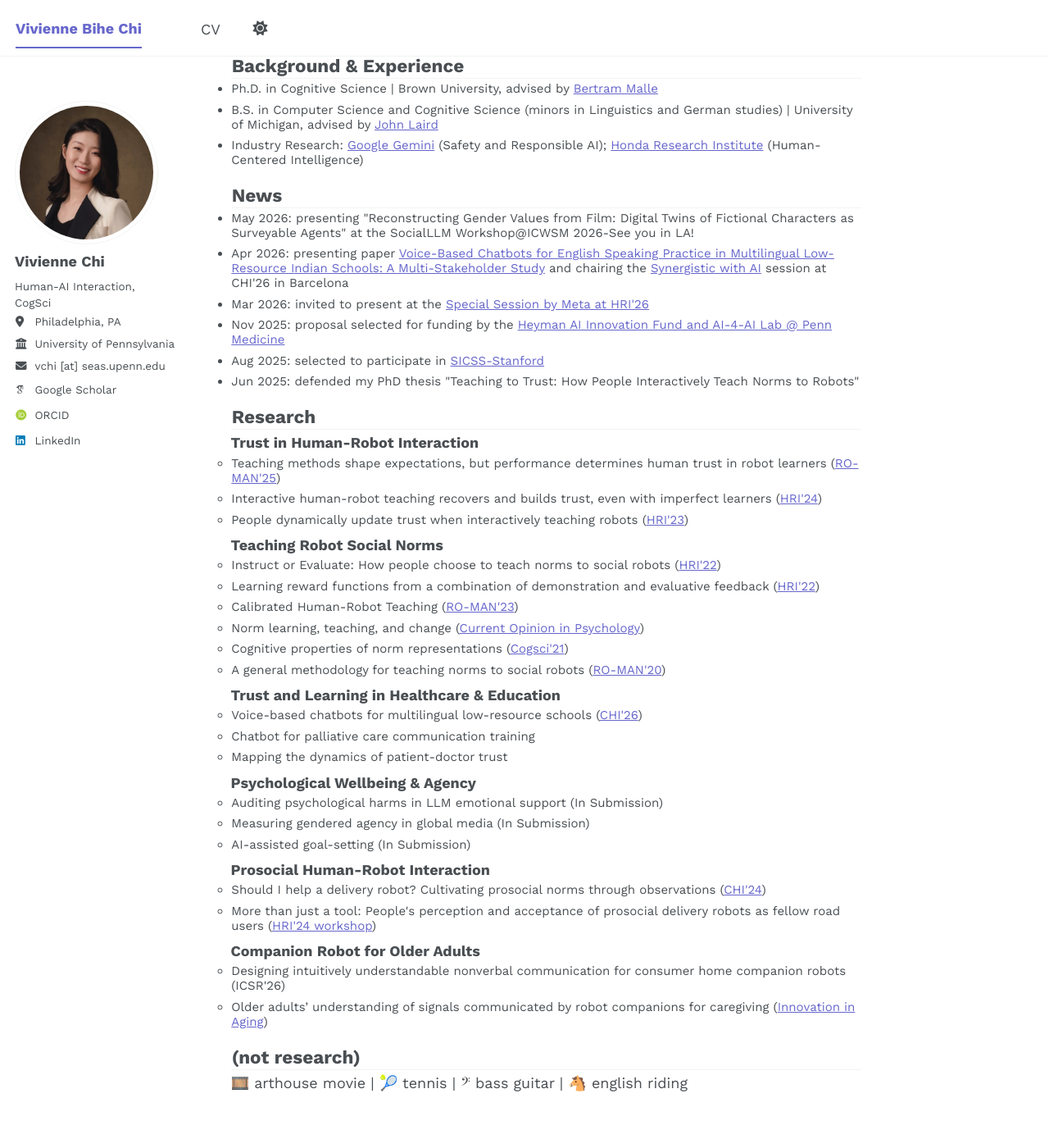
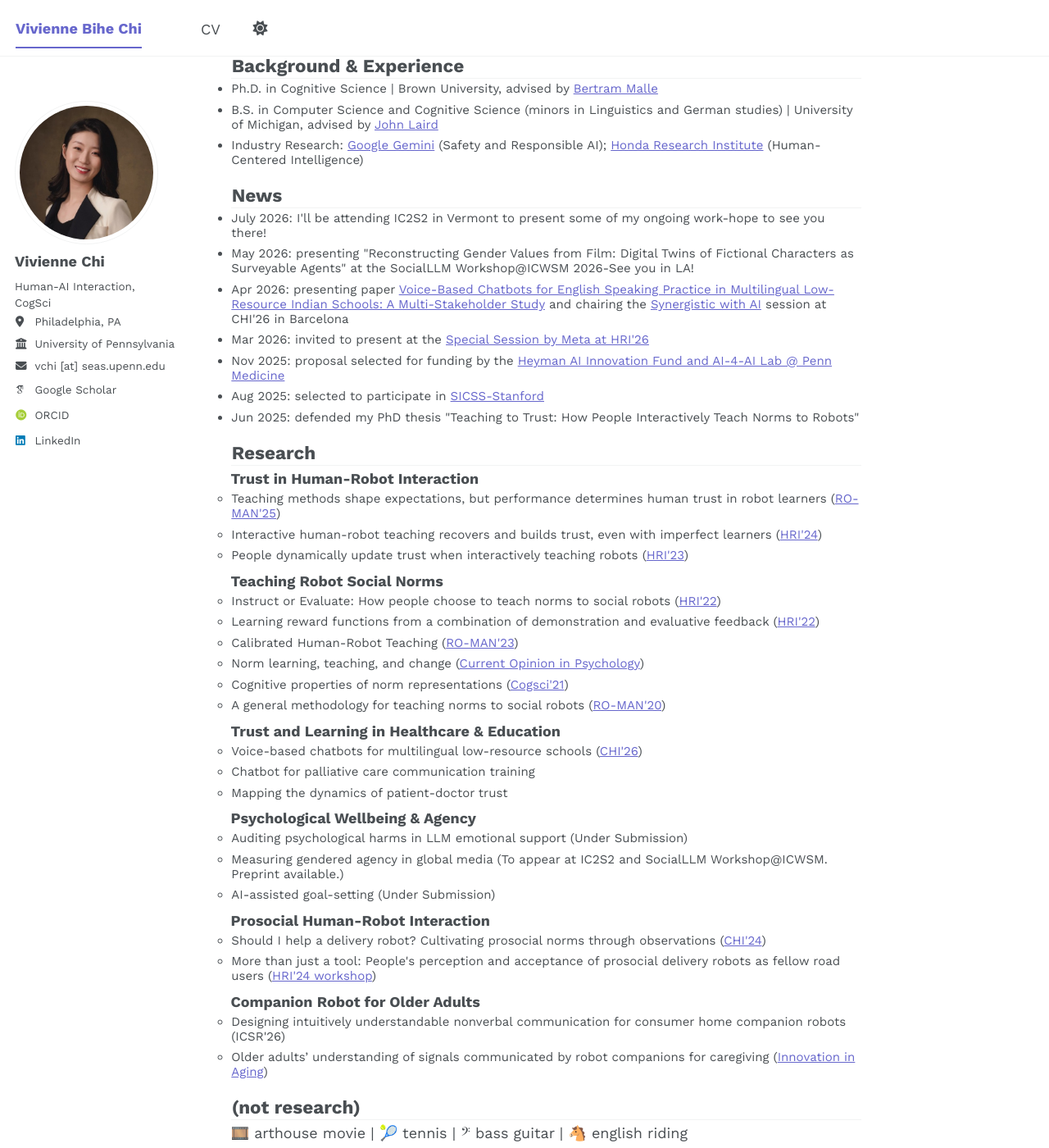
Before and after one commit to vivichi7/vivichi7.github.io, a Jekyll site: the page built from _pages/about.md, in a window 1280 px wide and 1400 px high, scrolled down 226 px. Shown: the whole window at 82% size. Built offline with Jekyll 4.4.1, drawn with Linux system fonts in a browser that asks for light colours; some web fonts are replaced; a script bundle is joined from its source files by our own code; library files that are not in the unit come from our copies.

Commit message:
july updates+ formatting

```diff
--- a/_pages/about.md
+++ b/_pages/about.md
@@ -27,6 +27,7 @@ News
 ------
 <div style="font-size: smaller; line-height: 1.2;">
 <ul>
+<li>July 2026: I'll be attending IC2S2 in Vermont to present some of my ongoing work-hope to see you there!</li>
 <li>May 2026: presenting "Reconstructing Gender Values from Film: Digital Twins of Fictional Characters as Surveyable Agents" at the SocialLLM Workshop@ICWSM 2026-See you in LA!</li>
 <li>Apr 2026: presenting paper <a href="https://arxiv.org/abs/2601.19304">Voice-Based Chatbots for English Speaking Practice in Multilingual Low-Resource Indian Schools: A Multi-Stakeholder Study</a> and chairing the <a href="https://programs.sigchi.org/chi/2026/program/session/225046">Synergistic with AI</a> session at CHI'26 in Barcelona</li>
 <li>Mar 2026: invited to present at the <a href="https://humanrobotinteraction.org/2026/special-session-by-meta/">Special Session by Meta at HRI'26</a></li>
@@ -83,9 +84,9 @@ My current work is organized around four key themes:-->
 **Psychological Wellbeing & Agency**
 <div style="font-size: smaller; line-height: 1.2;">
 <ul style="list-style-type: circle;">
-<li>Auditing psychological harms in LLM emotional support (In Submission)</li>
-<li>Measuring gendered agency in global media (In Submission)</li>
-<li>AI-assisted goal-setting (In Submission)</li>
+<li>Auditing psychological harms in LLM emotional support (Under Submission)</li>
+<li>Measuring gendered agency in global media (To appear at IC2S2 and SocialLLM Workshop@ICWSM. Preprint available.)</li>
+<li>AI-assisted goal-setting (Under Submission)</li>
 </ul>
 </div>
 
--- a/_sass/layout/_base.scss
+++ b/_sass/layout/_base.scss
@@ -38,6 +38,8 @@ h1 {
 
 h2 {
   font-size: $type-size-4;
+  margin-top: 0.3em !important;
+  margin-bottom: 0.3em !important;
 }
 
 h3 {
```
